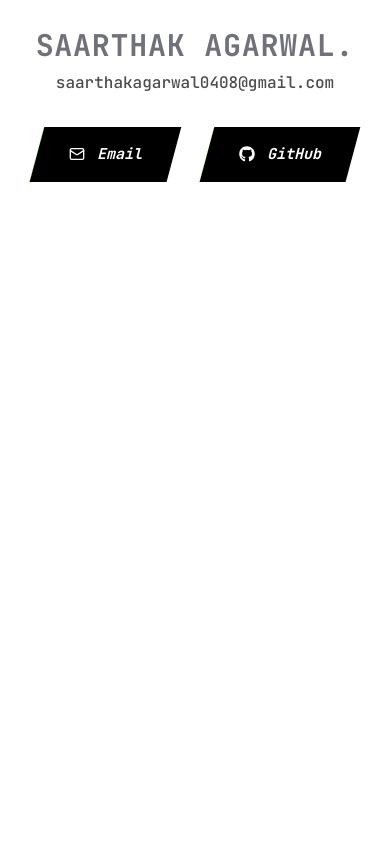
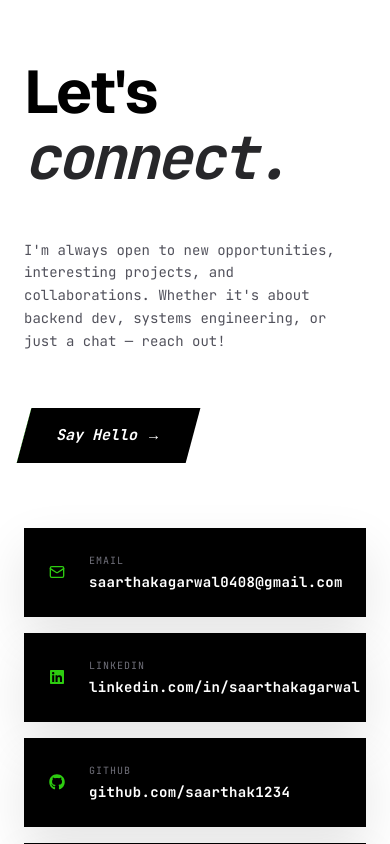
Before and after one commit to Saarthak1234/Portfolio, a Next.js app: page / in a window 390 px wide. Shown: the part 5860-6704 px from the top of the page. Before the commit the page ends 6089 px from the top, so only its background shows below. Built offline with nearby package versions, Linux system fonts and the light colour scheme.

Commit message:
Update contact section

```diff
--- a/src/components/Contact.tsx
+++ b/src/components/Contact.tsx
@@ -1,30 +1,125 @@
 "use client";
 
-import { Mail } from "lucide-react";
+import { useRef } from "react";
+import { Mail, MapPin } from "lucide-react";
 import { FaGithub, FaLinkedin } from "react-icons/fa";
 import TactileBladeButton from "./ui/TactileBladeButton";
+import { motion, useMotionTemplate, useSpring } from "framer-motion";
+
+const contactLinks = [
+  {
+    label: "Email",
+    value: "saarthakagarwal0408@gmail.com",
+    Icon: Mail,
+    href: "mailto:saarthakagarwal0408@gmail.com"
+  },
+  {
+    label: "LinkedIn",
+    value: "linkedin.com/in/saarthakagarwal",
+    Icon: FaLinkedin,
+    href: "https://linkedin.com/in/saarthakagarwal"
+  },
+  {
+    label: "GitHub",
+    value: "github.com/saarthak1234",
+    Icon: FaGithub,
+    href: "https://github.com/saarthak1234"
+  },
+  {
+    label: "Location",
+    value: "Delhi, India",
+    Icon: MapPin,
+    href: "#"
+  }
+];
 
 export default function Contact() {
+  const connectRef = useRef<HTMLSpanElement>(null);
+  const mouseX = useSpring(0, { stiffness: 400, damping: 28 });
+  const mouseY = useSpring(0, { stiffness: 400, damping: 28 });
+  const radius = useSpring(0, { stiffness: 400, damping: 28 });
+
+  const handleMouseMove = (e: React.MouseEvent) => {
+    if (!connectRef.current) return;
+    const rect = connectRef.current.getBoundingClientRect();
+    mouseX.set(e.clientX - rect.left);
+    mouseY.set(e.clientY - rect.top);
+  };
+
+  const handleMouseEnter = () => radius.set(70);
+  const handleMouseLeave = () => radius.set(0);
+
+  // Changed to have a hard stop at 100% for a sharp edge, and used a darker grey (#27272a)
+  const background = useMotionTemplate`radial-gradient(circle ${radius}px at ${mouseX}px ${mouseY}px, #39FF14 0%, #39FF14 100%, #27272a 100%)`;
 
   return (
     <footer id="contact" className="w-full border-t-[3px] border-black mt-20 bg-white relative">
+      <div className="max-w-6xl mx-auto px-6 py-20">
 
-      <div className="max-w-5xl mx-auto px-6 py-12 flex flex-col items-center gap-8 text-center">
-        <div className="flex flex-col items-center gap-2">
-          <h2 className="text-3xl font-mono text-zinc-500 font-bold uppercase tracking-wide text-center">Saarthak Agarwal.</h2>
-          <span className="text-black/70 font-mono flex items-center gap-2 font-medium">
-            saarthakagarwal0408@gmail.com
-          </span>
+        <div className="grid grid-cols-1 lg:grid-cols-2 gap-16 lg:gap-8 items-start">
+
+          {/* Left Side: Let's Connect */}
+          <div className="flex flex-col gap-6">
+            <h2 className="text-6xl md:text-8xl font-bold tracking-tight leading-[1.1] text-black select-none">
+              Let's <br />
+              <motion.span
+                ref={connectRef}
+                onMouseMove={handleMouseMove}
+                onMouseEnter={handleMouseEnter}
+                onMouseLeave={handleMouseLeave}
+                className="italic font-mono lowercase tracking-tighter relative inline-block cursor-crosshair pb-2"
+                style={{
+                  backgroundImage: background,
+                  WebkitBackgroundClip: "text",
+                  backgroundClip: "text",
+                  WebkitTextFillColor: "transparent",
+                  color: "transparent"
+                }}
+              >
+                connect.
+              </motion.span>
+            </h2>
+            <p className="text-zinc-600 font-mono text-sm leading-relaxed max-w-sm mt-4">
+              I'm always open to new opportunities, interesting projects, and collaborations. Whether it's about backend dev, systems engineering, or just a chat — reach out!
+            </p>
+            {/* Added font-sans to change the font style from the surrounding mono/headings */}
+            <div className="mt-8 font-sans font-semibold tracking-normal text-lg">
+              <TactileBladeButton href="mailto:saarthakagarwal0408@gmail.com">
+                Say Hello &rarr;
+              </TactileBladeButton>
+            </div>
+          </div>
+
+          {/* Right Side: Contact Links */}
+          <div className="flex flex-col gap-4">
+            {contactLinks.map((contact, idx) => (
+              <a
+                key={idx}
+                href={contact.href}
+                target={contact.href !== "#" ? "_blank" : undefined}
+                rel="noopener noreferrer"
+                className="flex items-center gap-6 p-6 bg-black border border-black hover:border-[#39FF14] rounded-none shadow-ghost transition-all duration-300 hover:-translate-y-1 group"
+              >
+                <div className="flex items-center justify-center shrink-0">
+                  <contact.Icon className="w-4 h-4 text-[#39FF14] opacity-80 group-hover:opacity-100 transition-opacity" />
+                </div>
+                <div className="flex flex-col gap-1">
+                  <span className="text-[10px] font-mono text-zinc-500 uppercase tracking-widest">{contact.label}</span>
+                  <span className="text-sm font-mono text-white font-bold tracking-wide">{contact.value}</span>
+                </div>
+              </a>
+            ))}
+          </div>
+
         </div>
 
-        <div className="flex items-center gap-8">
-          <TactileBladeButton href="mailto:saarthakagarwal0408@gmail.com">
-            <Mail className="w-4 h-4 mr-3" /> Email
-          </TactileBladeButton>
-          <TactileBladeButton href="https://github.com/saarthak1234">
-            <FaGithub className="w-4 h-4 mr-3" /> GitHub
-          </TactileBladeButton>
+        {/* Bottom Bar Footer */}
+        <div className="mt-32 pt-8 border-t-[3px] border-black flex flex-col md:flex-row justify-between items-center gap-4 text-xs font-mono text-black font-bold uppercase tracking-widest">
+          <p>&copy; {new Date().getFullYear()} Saarthak Agarwal</p>
+          <p className="text-zinc-500">Built with Next.js + Tailwind</p>
+          <p className="flex items-center gap-2">Delhi, India <span className="w-2 h-2 bg-[#39FF14] rounded-none inline-block"></span></p>
         </div>
+
       </div>
     </footer>
   );
```
